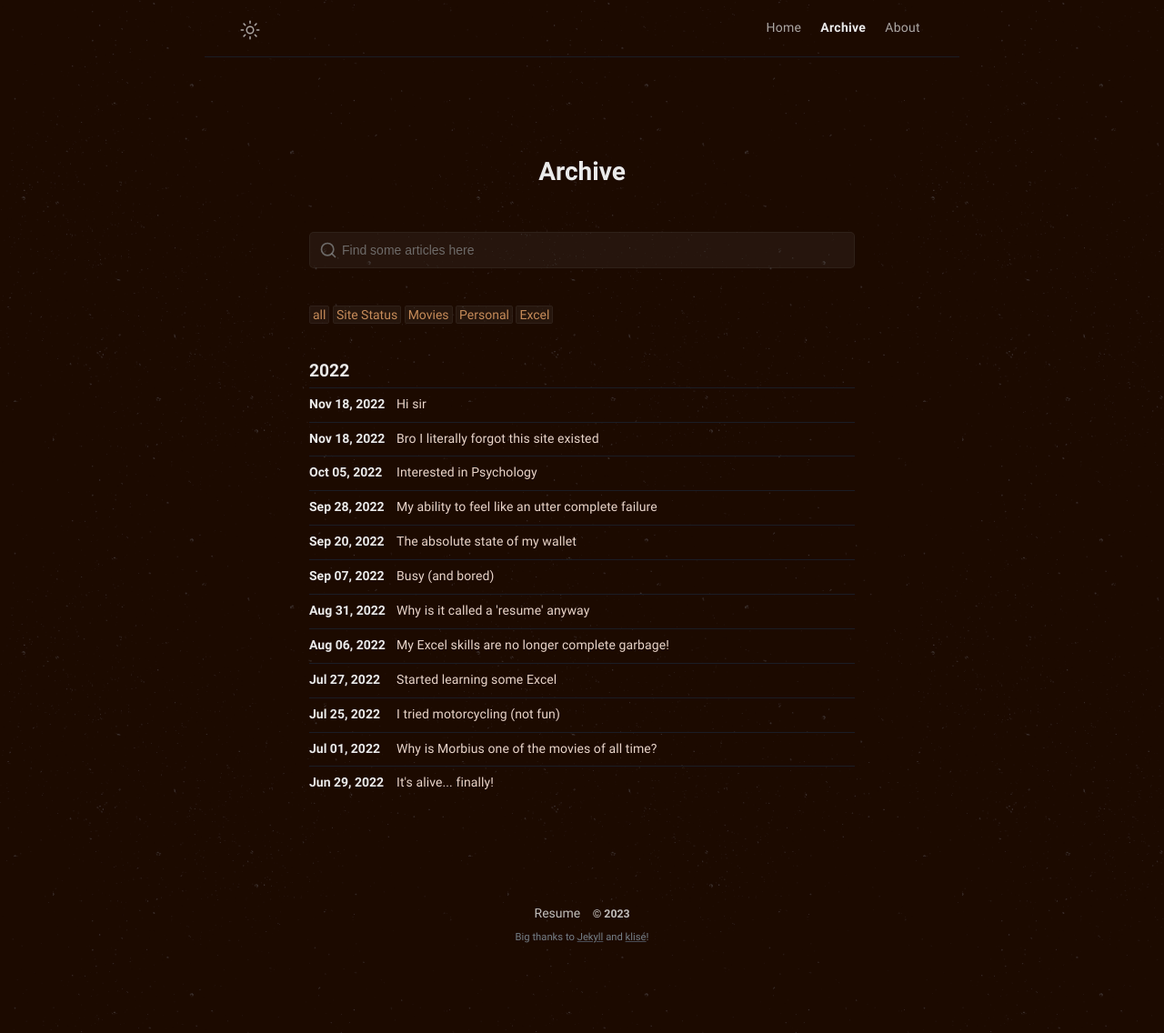
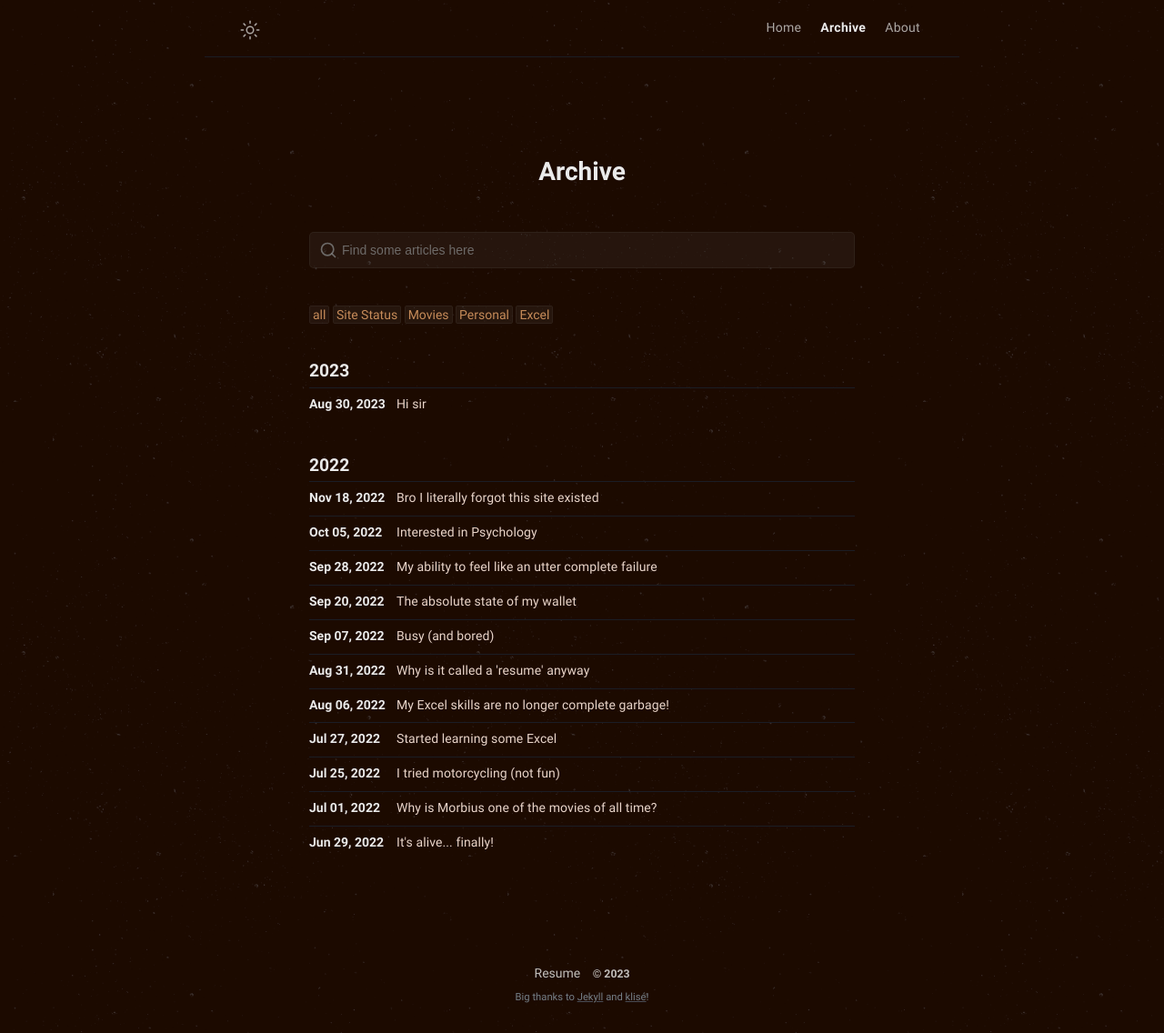
Before and after one commit to philippines69/carlcastroarchives, a Jekyll site: the page built from archive.html, in a window 1280 px wide. Shown: the whole page at 91% size. Built offline with Jekyll 4.4.1, drawn with Linux system fonts in a browser that asks for light colours; before the commit the page ends 1070 px from its top, so only the background shows below that.

Commit message:
Update 2023-08-29-hi-sir.md

```diff
--- a/_posts/2023-08-29-hi-sir.md
+++ b/_posts/2023-08-29-hi-sir.md
@@ -3,7 +3,7 @@ tags:
 - Personal
 layout: post
 title: Hi sir
-date: 2022-11-17 16:00:00 +0000
+date: 2023-08-29 16:00:00 +0000
 categories: ''
 
 ---
```
